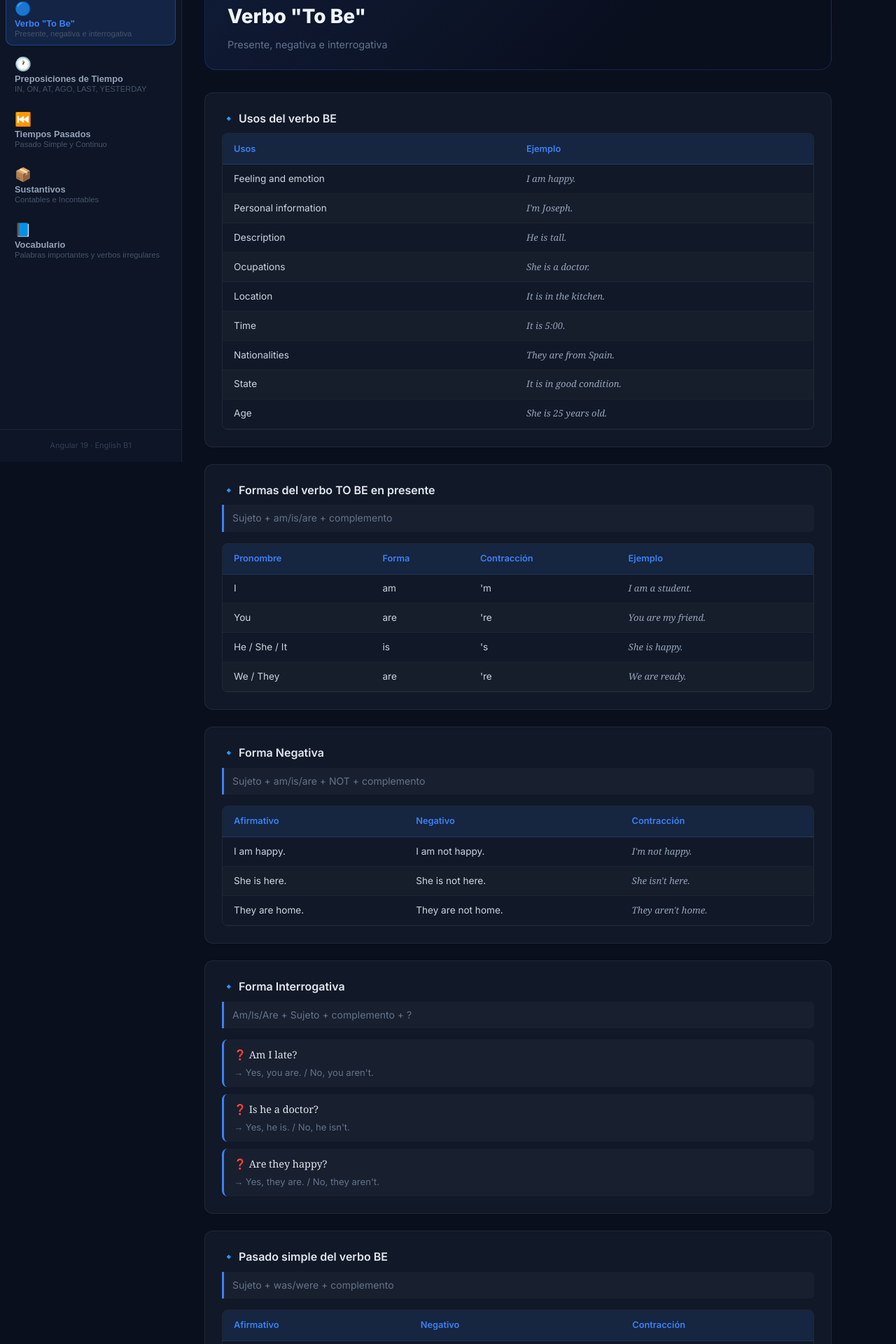
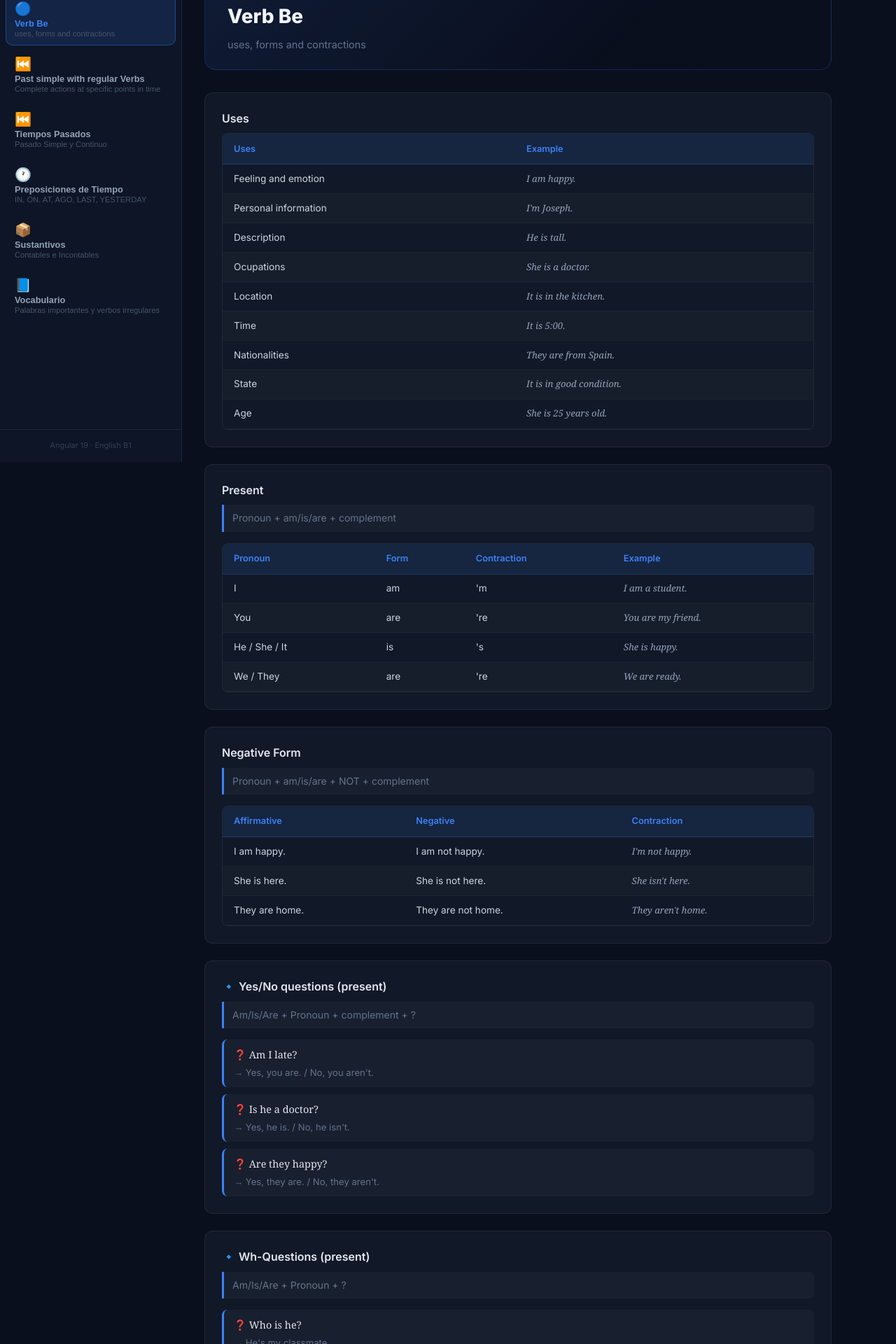
Before and after one commit to joseph517/english-grammar-app, an Angular app: page /verb-to-be in a window 1280 px wide. Shown: the part 140-2060 px from the top of the page at 70% size. Built offline with nearby package versions, Linux system fonts and the light colour scheme.

Commit message:
create componten to show past simple with regular verbs and update route module

```diff
--- /dev/null
+++ b/src/app/features/past-regular-verbs/past-regular-verbs.component.html
@@ -0,0 +1,53 @@
+<div class="topic-page">
+  <header class="topic-header" [style.--topic-color]="topic!.color">
+    <span class="topic-icon">{{ topic!.icon }}</span>
+    <h2>{{ topic!.title }}</h2>
+    <p>{{ topic!.subtitle }}</p>
+  </header>
+
+  <div class="sections">
+    @for (section of topic!.sections; track $index) {
+      <section class="section-card">
+        <h3>{{ section.heading }}</h3>
+
+        @if (section.content) {
+          <p class="section-content">{{ section.content }}</p>
+        }
+
+        @if (section.table) {
+          <app-grammar-table [data]="section.table" />
+        }
+
+        @if (section.examples) {
+          <div class="examples-list">
+            @for (ex of section.examples; track $index) {
+              <div class="example-item">
+                <span class="question">{{ ex.q }}</span>
+                <span class="answer">{{ ex.a }}</span>
+              </div>
+            }
+          </div>
+        }
+
+        @if (section.examples_simple) {
+          <ul class="simple-list">
+            @for (ex of section.examples_simple; track $index) {
+              <li>{{ ex }}</li>
+            }
+          </ul>
+        }
+
+        @if (section.list) {
+          <div class="label-list">
+            @for (item of section.list; track $index) {
+              <div class="label-item">
+                <span class="label">{{ item.label }}</span>
+                <span class="example">{{ item.example }}</span>
+              </div>
+            }
+          </div>
+        }
+      </section>
+    }
+  </div>
+</div>
--- /dev/null
+++ b/src/app/features/past-regular-verbs/past-regular-verbs.component.scss
@@ -0,0 +1 @@
+@use '../../shared/styles/topic-page' as *;
--- /dev/null
+++ b/src/app/features/past-regular-verbs/past-regular-verbs.component.ts
@@ -0,0 +1,17 @@
+import { Component } from '@angular/core';
+import { TOPICS } from '../../shared/data/topics.data';
+import { GrammarTableComponent } from '../../shared/components/grammar-table/grammar-table.component';
+@Component({
+  selector: 'app-past-regular-verbs',
+  imports: [GrammarTableComponent],
+  templateUrl: './past-regular-verbs.component.html',
+  styleUrl: './past-regular-verbs.component.scss',
+  host: {
+    '[style.--topic-color]': 'topic?.color'
+  }
+})
+export class PastRegularVerbsComponent {
+
+  topic = TOPICS.find(topic => topic.id === 'simple-past-regular-verbs')
+
+}
--- a/src/app/shared/data/topics.data.ts
+++ b/src/app/shared/data/topics.data.ts
@@ -4,15 +4,15 @@ export const TOPICS: Topic[] = [
   {
     id: 'verb-to-be',
     icon: '🔵',
-    title: 'Verbo "To Be"',
-    subtitle: 'Presente, negativa e interrogativa',
+    title: 'Verb Be',
+    subtitle: 'uses, forms and contractions',
     color: '#3B82F6',
     route: '/verb-to-be',
     sections: [
       {
-        heading: '🔹 Usos del verbo BE',
+        heading: 'Uses',
         table: {
-          headers: ['Usos', 'Ejemplo'],
+          headers: ['Uses', 'Example'],
           rows: [
             ['Feeling and emotion', 'I am happy.'],
             ['Personal information', "I'm Joseph."],
@@ -23,14 +23,14 @@ export const TOPICS: Topic[] = [
             ['Nationalities', 'They are from Spain.'],
             ['State', 'It is in good condition.'],
             ['Age', 'She is 25 years old.'],
-          ]
-        }
+          ],
+        },
       },
       {
-        heading: '🔹 Formas del verbo TO BE en presente',
-        content: 'Sujeto + am/is/are + complemento',
+        heading: 'Present',
+        content: 'Pronoun + am/is/are + complement',
         table: {
-          headers: ['Pronombre', 'Forma', 'Contracción', 'Ejemplo'],
+          headers: ['Pronoun', 'Form', 'Contraction', 'Example'],
           rows: [
             ['I', 'am', "'m", 'I am a student.'],
             ['You', 'are', "'re", 'You are my friend.'],
@@ -40,10 +40,10 @@ export const TOPICS: Topic[] = [
         },
       },
       {
-        heading: '🔹 Forma Negativa',
-        content: 'Sujeto + am/is/are + NOT + complemento',
+        heading: 'Negative Form',
+        content: 'Pronoun + am/is/are + NOT + complement',
         table: {
-          headers: ['Afirmativo', 'Negativo', 'Contracción'],
+          headers: ['Affirmative', 'Negative', 'Contraction'],
           rows: [
             ['I am happy.', 'I am not happy.', "I'm not happy."],
             ['She is here.', 'She is not here.', "She isn't here."],
@@ -52,8 +52,8 @@ export const TOPICS: Topic[] = [
         },
       },
       {
-        heading: '🔹 Forma Interrogativa',
-        content: 'Am/Is/Are + Sujeto + complemento + ?',
+        heading: '🔹 Yes/No questions (present)',
+        content: 'Am/Is/Are + Pronoun + complement + ?',
         examples: [
           { q: 'Am I late?', a: "Yes, you are. / No, you aren't." },
           { q: 'Is he a doctor?', a: "Yes, he is. / No, he isn't." },
@@ -61,48 +61,174 @@ export const TOPICS: Topic[] = [
         ],
       },
       {
-        heading: '🔹 Pasado simple del verbo BE',
-        content: 'Sujeto + was/were + complemento',
+        heading: '🔹 Wh-Questions (present)',
+        content: 'Am/Is/Are + Pronoun + ?',
+        examples: [
+          { q: 'Who is he?', a: "He's my classmate." },
+          { q: 'What is your name?', a: "My name's Jose." },
+          { q: 'Where are you from?', a: "I'm from Spain." },
+        ],
+      },
+      {
+        heading: 'Past Simple',
+        content: 'Pronoun + was/were + complement',
         table: {
-          headers: ['Afirmativo', 'Negativo', 'Contracción'],
+          headers: ['Affirmative', 'Negative', 'Contraction'],
           rows: [
             ['I was happy.', 'I was not happy.', "I wasn't happy."],
             ['She was here.', 'She was not here.', "She wasn't here."],
             ['They were home.', 'They were not home.', "They weren't home."],
-            ['It was sunny yesterday.', 'It was not sunny yesterday.', "It wasn't sunny yesterday."],
+            [
+              'It was sunny yesterday.',
+              'It was not sunny yesterday.',
+              "It wasn't sunny yesterday.",
+            ],
           ],
         },
       },
       {
-        heading: '🔹 Yes/No questions',
-        content: 'Was/Were + Sujeto + complemento + ?',
+        heading: '🔹 Yes/No questions (past)',
+        content: 'Was/Were + Pronoun + complement + ?',
         examples: [
           { q: 'Was I late?', a: "Yes, I was. / No, I wasn't." },
           { q: 'Was he a doctor?', a: "Yes, he was. / No, he wasn't." },
           { q: 'Were they happy?', a: "Yes, they were. / No, they weren't." },
-        ]
+        ],
       },
       {
-        heading: '🔹 Wh-Questions',
-        content: 'Wh-Word + Sujeto + was/were + complemento',
+        heading: '🔹 Wh-Questions (past)',
+        content: 'Wh-Word + was/were + Pronoun + complement',
         examples: [
           { q: 'Where were they last saturday?', a: 'They were at home.' },
           { q: 'When was she in europe', a: 'She was in europe last year.' },
           { q: 'Who was that person?', a: 'That person was a doctor.' },
+        ],
+      },
+      {
+        heading: '🔹 Expresiones de tiempo',
+        content: 'Pronoun + was/were +  place + time expression',
+        table: {
+          headers: ['Ago', 'Last', 'Yester'],
+          rows: [
+            [
+              'I was in school last year.',
+              'I was in school ago.',
+              'I was in school yesterday.',
+              '',
+            ],
+            [
+              'She was in school last year.',
+              'She was in school ago.',
+              'She was in school yesterday.',
+              '',
+            ],
+            [
+              'They were in school last year.',
+              'They were in school ago.',
+              'They were in school yesterday.',
+              '',
+            ],
+          ],
+        },
+      },
+    ],
+  },
+  {
+    id: 'simple-past-regular-verbs',
+    icon: '⏮️',
+    title: 'Past simple with regular Verbs',
+    subtitle: 'Complete actions at specific points in time',
+    color: '#E2E8F0',
+    route: '/simple-past-regular-verbs',
+    sections: [
+      {
+        heading: 'Past Simple',
+        content: 'Pronoun + verd + ed + complement',
+        table: {
+          headers: ['Affirmative', 'Negative',],
+          rows: [
+            ['I worked last night.', "I didn't work last night."],
+            ['She talked to her teacher about her grade.', "She didn't talk to her teacher about her grade."],
+            ['We wanted to buy a new car.', "We didn't want to buy a new car."],
+          ],
+        },
+      },
+      {
+        heading: '🔹 Spelling rules',
+        content: 'add "d" or "ed" to most verbs',
+        examples: [
+          {q: 'Talk', a: 'talked'},
+          {q: 'Want', a: 'wanted'},
+          {q: 'Remember', a: 'remembered'},
+          {q: 'Move', a: 'moved'},
+          {q: 'Play', a: 'played'},
         ]
       },
       {
-        heading: '🔹 Expresiones de tiempo',
-        content: 'Sujeto + was/were +  lugar + expresión de tiempo',
+        heading: '🔹 Spelling rules',
+        content: 'Verbs ending in consonant + y',
+        examples: [
+          {q: 'Try', a: 'Tried'},
+        ]
+      },
+      {
+        heading: '🔹 Spelling rules',
+        content: 'Syllable verbs ending in C-V-C',
+        examples: [
+          {q: 'Chat', a: 'Chatted'},
+        ]
+      },
+    ]
+  },
+  {
+    id: 'past-tenses',
+    icon: '⏮️',
+    title: 'Tiempos Pasados',
+    subtitle: 'Pasado Simple y Continuo',
+    color: '#10B981',
+    route: '/past-tenses',
+    sections: [
+      {
+        heading: '1 Pasado Simple — Verbos Regulares',
+        content: 'Pronoun + verbo-ed',
         table: {
-          headers: ['Ago', 'Last', 'Yester',],
+          headers: ['Infinitivo', 'Pasado', 'Ejemplo'],
           rows: [
-            ['I was in school last year.', 'I was in school ago.', 'I was in school yesterday.', ''],
-            ['She was in school last year.', 'She was in school ago.', 'She was in school yesterday.', ''],
-            ['They were in school last year.', 'They were in school ago.', 'They were in school yesterday.', ''],
+            ['work', 'worked', 'I worked last night.'],
+            ['play', 'played', 'They played soccer.'],
+            ['study', 'studied', 'She studied hard.'],
           ],
-        }
-      }
+        },
+      },
+      {
+        heading: '1 Pasado Simple — Verbos Irregulares',
+        table: {
+          headers: ['Infinitivo', 'Pasado', 'Ejemplo'],
+          rows: [
+            ['go', 'went', 'I went to school.'],
+            ['eat', 'ate', 'She ate breakfast.'],
+            ['see', 'saw', 'We saw a movie.'],
+            ['have', 'had', 'He had a problem.'],
+            ['come', 'came', 'She came late.'],
+          ],
+        },
+      },
+      {
+        heading: '2 Pasado Continuo',
+        content: 'Pronoun + was/were + verbo-ing',
+        table: {
+          headers: ['Tipo', 'Estructura', 'Ejemplo'],
+          rows: [
+            ['Afirmativo', 'was/were + -ing', 'I was studying.'],
+            ['Negativo', "wasn't/weren't + -ing", "I wasn't sleeping."],
+            [
+              'Interrogativo',
+              'Was/Were + Pronoun + -ing?',
+              'Were you working?',
+            ],
+          ],
+        },
+      },
     ],
   },
   {
@@ -163,53 +289,6 @@ export const TOPICS: Topic[] = [
           'yesterday morning / yesterday afternoon',
           'I worked yesterday.',
         ],
-      },
-    ],
-  },
-  {
-    id: 'past-tenses',
-    icon: '⏮️',
-    title: 'Tiempos Pasados',
-    subtitle: 'Pasado Simple y Continuo',
-    color: '#10B981',
-    route: '/past-tenses',
-    sections: [
-      {
-        heading: '1 Pasado Simple — Verbos Regulares',
-        content: 'Sujeto + verbo-ed',
-        table: {
-          headers: ['Infinitivo', 'Pasado', 'Ejemplo'],
-          rows: [
-            ['work', 'worked', 'I worked last night.'],
-            ['play', 'played', 'They played soccer.'],
-            ['study', 'studied', 'She studied hard.'],
-          ],
-        },
-      },
-      {
-        heading: '1 Pasado Simple — Verbos Irregulares',
-        table: {
-          headers: ['Infinitivo', 'Pasado', 'Ejemplo'],
-          rows: [
-            ['go', 'went', 'I went to school.'],
-            ['eat', 'ate', 'She ate breakfast.'],
-            ['see', 'saw', 'We saw a movie.'],
-            ['have', 'had', 'He had a problem.'],
-            ['come', 'came', 'She came late.'],
-          ],
-        },
-      },
-      {
-        heading: '2 Pasado Continuo',
-        content: 'Sujeto + was/were + verbo-ing',
-        table: {
-          headers: ['Tipo', 'Estructura', 'Ejemplo'],
-          rows: [
-            ['Afirmativo', 'was/were + -ing', 'I was studying.'],
-            ['Negativo', "wasn't/weren't + -ing", "I wasn't sleeping."],
-            ['Interrogativo', 'Was/Were + sujeto + -ing?', 'Were you working?'],
-          ],
-        },
       },
     ],
   },
```
Also changed, not shown: src/app/app.routes.ts (+7 -2 lines).
